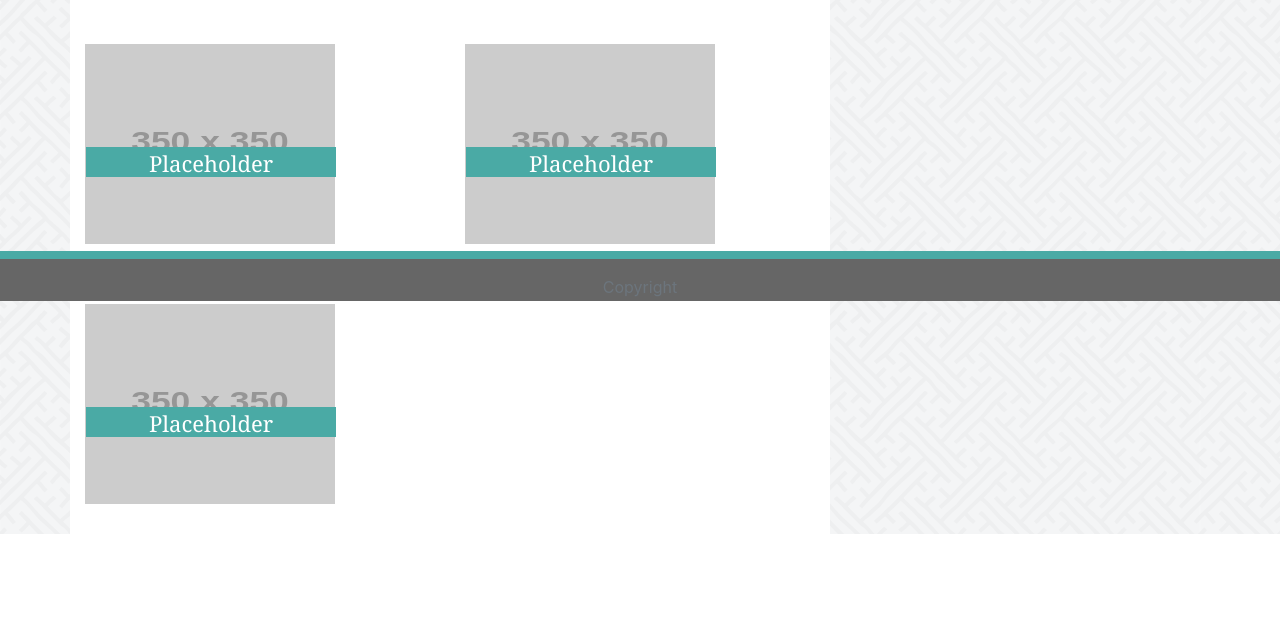
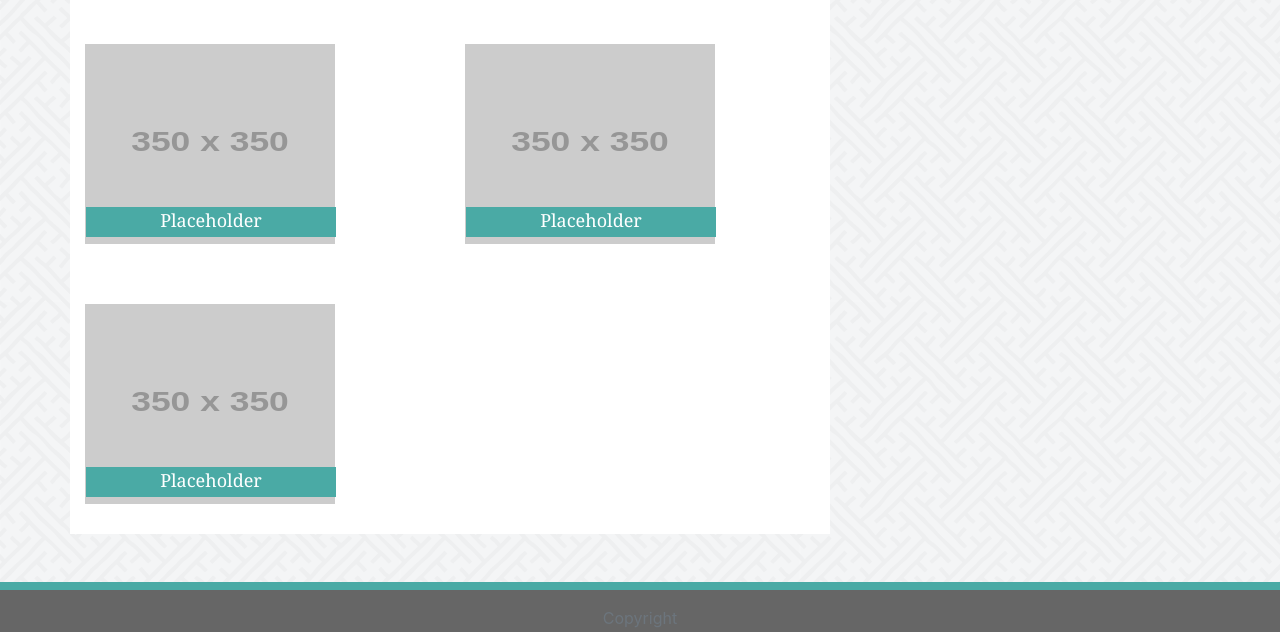
Before and after one commit to sfds1/bootstraphw, a plain HTML site: page portfolio.html in a window 1280 px wide. Shown: the part 499-1131 px from the top of the page. Before the commit the page ends 1033 px from the top, so only its background shows below. Drawn offline with nearby package versions, Linux system fonts and the light colour scheme; placeholder pictures from the web are drawn by us.

Commit message:
About 95% complete

```diff
--- a/assets/css/style.css
+++ b/assets/css/style.css
@@ -17,6 +17,11 @@
 
 #navbarLinks{
 
+    color: #777777;
+
+}
+
+#navbarLines{
     color: #777777;
     border-right: 1px solid #777777 ;
 
@@ -79,11 +84,11 @@ border: 1px solid #ccc; /* Gray border */
 
     .caption {
         position: absolute;
-        top: 45%;
+        top: 68%;
         left: 0;
         width: 250px;
         height: 30px;
-        font-size: 22px;
+        font-size: 18px;
         margin: 16px;
         text-align: center;
         color: white;
@@ -97,8 +102,8 @@ border: 1px solid #ccc; /* Gray border */
 }
 footer{
 
-    position: fixed;
-    bottom: 0;
+    /* position: fixed;
+    bottom: 0; */
     flex: 1 0 auto;
     width: 100%;
     height: 50px;
```
Also changed, not shown: contact.html (+8 -1 lines), index.html (+1 -14 lines), portfolio.html (+3 -0 lines), 1 other file.
